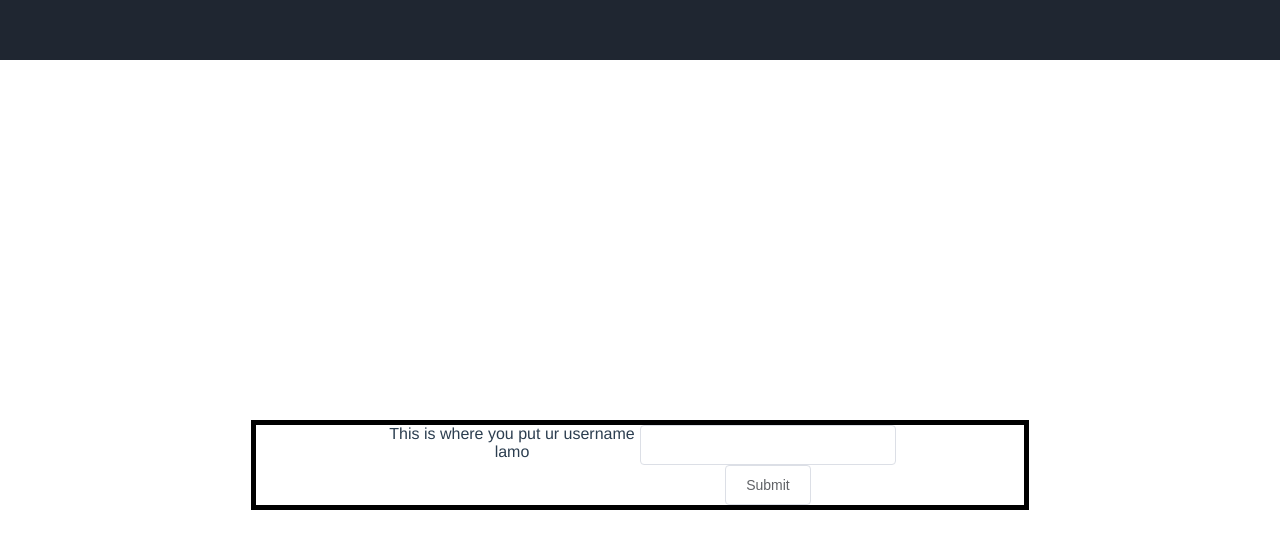
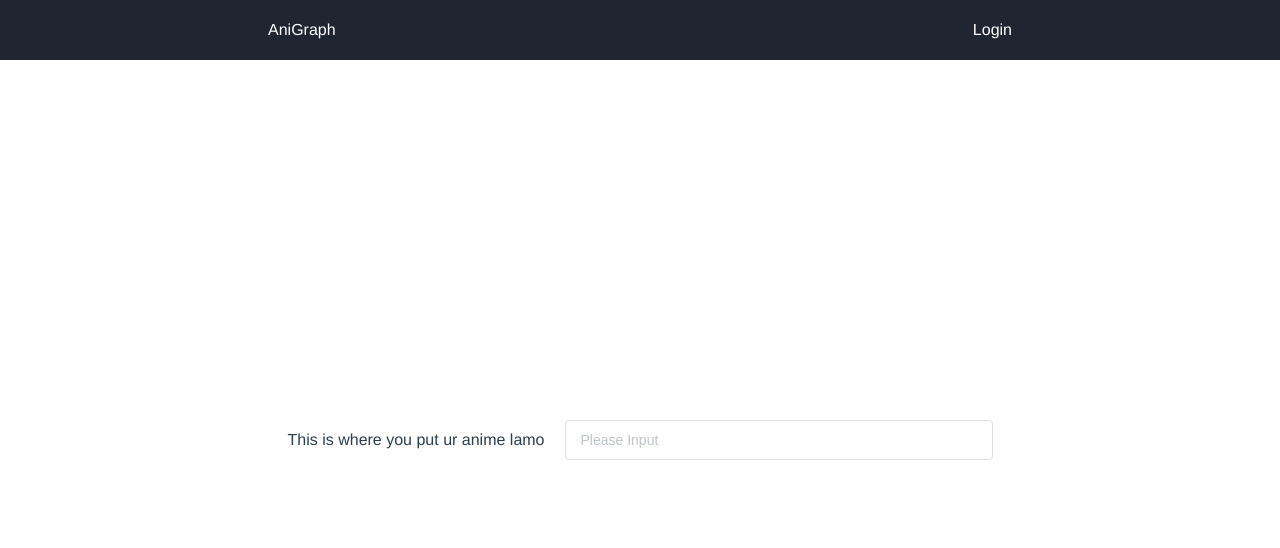
Before and after one commit to dashwav/anigraph, a Vue app: page / in a window 1280 px wide. Shown: the top 548 px of the page. Built offline with nearby package versions, Linux system fonts and the light colour scheme; what vue-js-modal would draw is missing.

Commit message:
Add user login store

```diff
--- a/src/App.vue
+++ b/src/App.vue
@@ -1,9 +1,22 @@
 <template>
   <div id="app">
-    <el-header></el-header>
+    <el-header id='mainHeader'>
+      <div class='stuffContainer'>
+        <div id='homeTitle'>
+          <router-link to='/' class='headerLink'>AniGraph</router-link>
+        </div>
+        <div id='userDiv'>
+          <a v-if='!this.$store.state.access_token' class='headerLink' href='https://anilist.co/api/v2/oauth/authorize?client_id=1446&response_type=token'>Login</a>
+          <a v-else class='headerLink'>{{ this.$store.state.user_details.username}}</a>
+        </div>
+      </div>
+    </el-header>
     <el-container id="body">
       <router-view></router-view>
     </el-container>
+    <!-- <div id='about'>
+      <router-link class='aboutLink' to='/about'>about</router-link>
+    </div> -->
   </div>
 </template>
 
@@ -19,6 +32,33 @@ export default {
 </script>
 
 <style>
+#userDiv {
+  justify-self: flex-end;
+}
+
+#about {
+  z-index: 1000;
+  background-color: rgba(0,0,0,0);
+}
+
+.stuffContainer {
+  width: 60%;
+  height: 100%;
+  display: flex;
+  align-items: center;
+  justify-content: space-between;
+}
+
+.headerLink {
+  text-decoration: none;
+  color: white;
+}
+
+.aboutLink {
+  text-decoration: none;
+  color: black;
+}
+
 div.detailDialog .el-dialog__body {
   padding: 0px;
 }
@@ -41,7 +81,9 @@ svg {
   align-content: center;
 }
 
-.el-header {
+.el-header#mainHeader {
+  display: flex;
+  justify-content: center;
   height: 10%;
   background-color: #1f2631
 }
--- a/src/components/Graph.vue
+++ b/src/components/Graph.vue
@@ -1,5 +1,14 @@
 <template>
   <div class="listGraphs">
+    <div class="userSummary">
+      <el-container>
+        <el-header>Header</el-header>
+        <el-container>
+          <el-aside width="200px"></el-aside>
+          <el-main>Main</el-main>
+        </el-container>
+    </el-container>
+    </div>
     <el-collapse>
       <ListEntry
         v-for="(entry, index) in list"
--- a/src/components/ListEntry.vue
+++ b/src/components/ListEntry.vue
@@ -3,21 +3,33 @@
         <template slot='title'>
             {{ entry.data.entry.media.title.userPreferred }}
         </template>
-        <div class="graphDiv" :id="'graphDiv-' + entry.id"></div>
+        <div class="graphDiv" :id="'graphDiv-' + entry.id">
+            <div v-if='activeNames.includes(index)'>asdfasdf</div>
+        </div>
     </el-collapse-item>
 </template>
 
 <script>
+import AnimeGraph from './AnimeGraph.vue'
 export default {
   name: 'UserEntry',
   props: {
       entry: Object,
       index: Number,
   },
+  components: {
+      AnimeGraph,
+  },
   data() {
       return {
+          activeNames: []
       }
   },
+  methods: {
+      handleChange(val) {
+        console.log(val);
+      }
+  }
 }
 </script>
 
--- a/src/components/ToolTip.vue
+++ b/src/components/ToolTip.vue
@@ -1,6 +1,6 @@
 <template>
   <el-card class="box-card">
-    <div>
+    <div class="animeDiv">
       {{ anime.Media.title.userPreferred }}
     </div>
 </el-card>
@@ -21,7 +21,7 @@ export default {
 
 <!-- Add "scoped" attribute to limit CSS to this component only -->
 <style scoped>
-.graphDiv {
+.animeDiv {
     height: 500px;
 }
 </style>
--- a/src/components/UserEntry.vue
+++ b/src/components/UserEntry.vue
@@ -1,39 +1,170 @@
 <template>
     <div class="inputContainer">
-        <el-col :span="8" :offset="4">This is where you put ur username lamo</el-col>
-        <el-col :span="8">
-            <form>
-                <el-input type="text" name="username" v-model="username"></el-input>
-                <el-button type="submit" @click.stop.prevent="submit()">Submit</el-button>
+        <div id='infoText'>
+            <p id='actualText'>
+                This is where you put ur anime lamo {{ this.$store.state.count }}
+            </p>
+        </div>
+        <div id='infoSearch' >
+            <form id='searchContent'>
+                <el-autocomplete
+                  class="inline-input"
+                  v-model="anime"
+                  :fetch-suggestions="search"
+                  placeholder="Please Input"
+                  :debounce='1000'
+                  :trigger-on-focus="false"
+                  @select='submit'
+                ></el-autocomplete>
+                <!-- <el-button type="primary" icon="el-icon-search" @click.stop.prevent="submit()">Submit</el-button> -->
             </form>
-        </el-col>
+        </div>
     </div>
 </template>
 
 <script>
+import { SearchQuery } from '../queries/SearchQuery.js'
+import { GetUser } from '../queries/GetUser.js'
+import querystring from 'querystring'
 export default {
   name: 'UserEntry',
   props: {
   },
   data() {
       return {
-          username: null
+          anime: null,
+          searchResults: []
       }
   },
+  computed: {
+    count () {
+      return this.$store.state.count
+    }
+  },
+  mounted() {
+    let hashValue = this.$route.hash;
+    this.$store.commit('logout');
+    if (!hashValue) {
+      console.log('halsdkf')
+        return
+    } else {
+        try {
+            let tokensString = hashValue.substring(1, hashValue.length); //remove the # in the string
+            let parsedTokens = querystring.parse(tokensString);
+            console.log(parsedTokens);
+            this.$store.commit("update_auth_tokens", parsedTokens);
+            const auth = 'Bearer ' + this.$store.state.access_token;
+            const query = GetUser;
+            var url = 'https://graphql.anilist.co',
+            options = {
+                method: 'POST',
+                headers: {
+                    'Content-Type': 'application/json',
+                    'Accept': 'application/json',
+                    'Authorization': auth
+                },
+                body: JSON.stringify({
+                    query: query
+                })
+            };
+            fetch(url, options).then(this.handleResponse)
+                   .then((data) => {
+                     console.log(data);
+                    this.$store.commit('add_user_details', data.data.Viewer);
+                   })
+                   .catch((err) => {
+                     console.log(err)
+                   });
+            this.$router.push("/");
+        } catch (e) {
+            this.$router.push("/");
+        }
+    }
+  },
   methods: {
-      submit() {
-          this.$router.push("/graph/"+this.username)
+      submit(selected) {
+        this.$router.push(selected.link);
+      },
+
+      async search(string, callback) {
+        var query = SearchQuery;
+        // Define our query variables and values that will be used in the query request
+        var variables = {
+            query: string
+        };
+        // Define the config we'll need for our Api request
+        var url = 'https://graphql.anilist.co',
+            options = {
+                method: 'POST',
+                headers: {
+                    'Content-Type': 'application/json',
+                    'Accept': 'application/json',
+                },
+                body: JSON.stringify({
+                    query: query,
+                    variables: variables
+                })
+            };
+        // Make the HTTP Api request
+        const response = await fetch(url, options);
+        const json = await this.handleResponse(response);
+        console.log(json);
+        const results = json.data.AnimeSearch.media.map((entry) => {
+          return {
+            "value": entry.title.userPreferred,
+            "link": '/anime/' + entry.id + '/graph'
+          }
+        });
+        console.log(results);
+        callback(results)
+      },
+      async handleResponse(response) {
+            return response.json().then(function (json) {
+                return response.ok ? json : Promise.reject(json);
+            });
       }
+
   }
 }
 </script>
 
 <!-- Add "scoped" attribute to limit CSS to this component only -->
 <style scoped>
+.el-autocomplete {
+  width: 100%;
+}
+
 .inputContainer {
     position: relative;
     top: 50%;
-    width: 60%;
-    border: 5px solid black;
+    width: 70%;
+    display: flex;
+    justify-content: center;
+}
+
+#searchContent {
+    padding: 0px 10px;
+    display: flex;
+}
+
+.textInput {
+  padding: 0px 10px;
+}
+
+#infoText {
+  padding: 0px 10px;
+  display: flex;
+  justify-content: center;
+  align-items: center;
+}
+
+#infoSearch {
+  width: 50%;
+  max-width: 500px;
+}
+#actualText {
+  display: inline-block;
+  vertical-align: middle;
+  line-height: normal;
 }
 </style>
--- a/src/main.js
+++ b/src/main.js
@@ -2,14 +2,56 @@ import Vue from 'vue';
 import App from './App.vue';
 import router from './router';
 import VModal from 'vue-js-modal'
-
+import Vuex from 'vuex';
+import { addSeconds } from 'date-fns'
 Vue.use(VModal)
-
+Vue.use(Vuex)
 import './plugins/element';
 
 Vue.config.productionTip = false;
 
+const store = new Vuex.Store({
+  state() {
+    return {
+      token_type: localStorage.getItem("token_type"),
+      access_token: localStorage.getItem("access_token"),
+      expires_in: localStorage.getItem("expires_in"),
+      user_details: {
+        username: null,
+        user_id: null,
+        avatar_url: null,
+        list_type: null
+      }
+    };
+  },
+  mutations: {
+    logout(state) {
+      state.token_type = '';
+      state.access_token = '';
+      state.expires_in = '';
+    },
+    add_user_details(state, userDetails) {
+      state.user_details.username =  userDetails.name;
+      state.user_details.user_id = userDetails.id;
+      state.user_details.avatar_url = userDetails.avatar.large;
+      state.user_details.list_type = userDetails.mediaListOptions.scoreFormat;
+    },
+    update_auth_tokens(state, tokenData) {
+      localStorage.setItem("access_token", tokenData.access_token);
+      state.access_token = localStorage.getItem("access_token");
+
+      localStorage.setItem("token_type", tokenData.token_type);
+      state.token_type = localStorage.getItem("token_type");
+
+      const expires_in = addSeconds(new Date(), tokenData.expires_in);
+      state.expires_in = expires_in;
+      localStorage.setItem("expires_in", expires_in);
+    }
+  }
+})
+
 new Vue({
+  store,
   router,
   render: h => h(App),
 }).$mount('#app');
--- a/src/queries/GetUser.js
+++ b/src/queries/GetUser.js
@@ -1,7 +1,6 @@
 export const GetUser = `
-query ($userName: String!)
 {
-    User (name: $userName) {
+  Viewer {
     id
     name
     avatar {
--- /dev/null
+++ b/src/queries/SearchQuery.js
@@ -0,0 +1,15 @@
+export const SearchQuery = `
+query ($query: String) {
+  AnimeSearch: Page {
+    media(search: $query, type: ANIME) {
+      id
+      title {
+        userPreferred
+      }
+      coverImage {
+        large
+      }
+    }
+  }
+}
+`
```
Also changed, not shown: src/scripts/session-manager.js (added, +22 -0 lines). Lines whose indentation alone changed are shown as unchanged.
